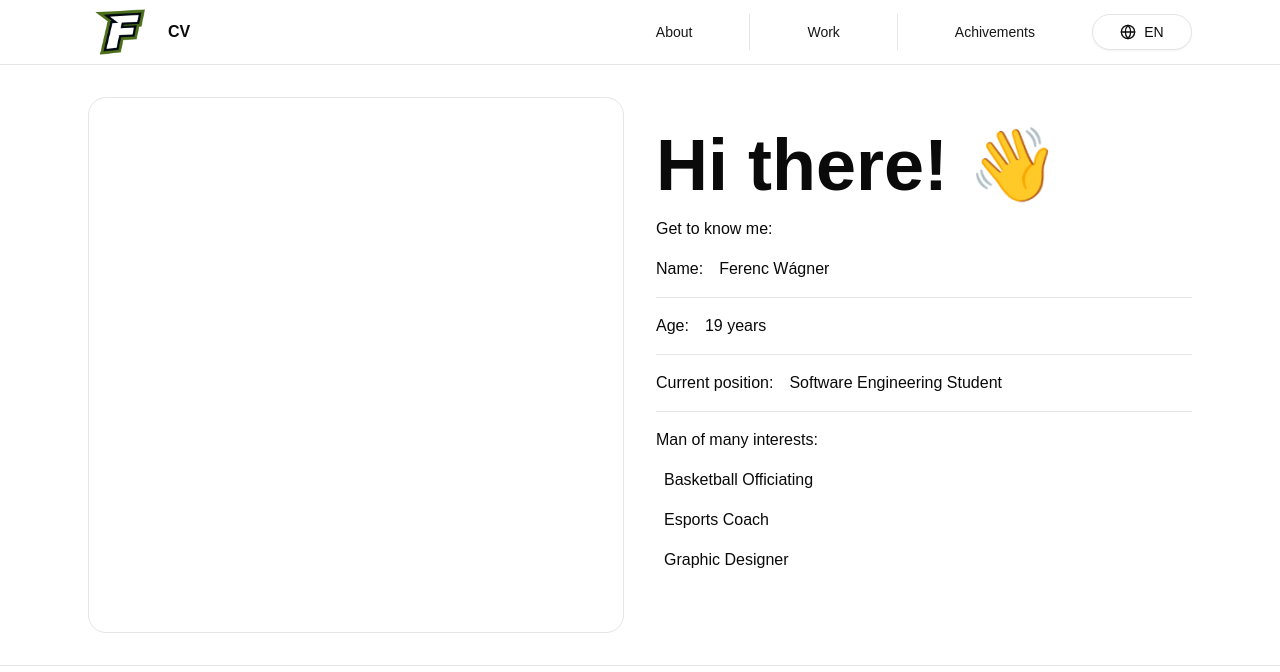
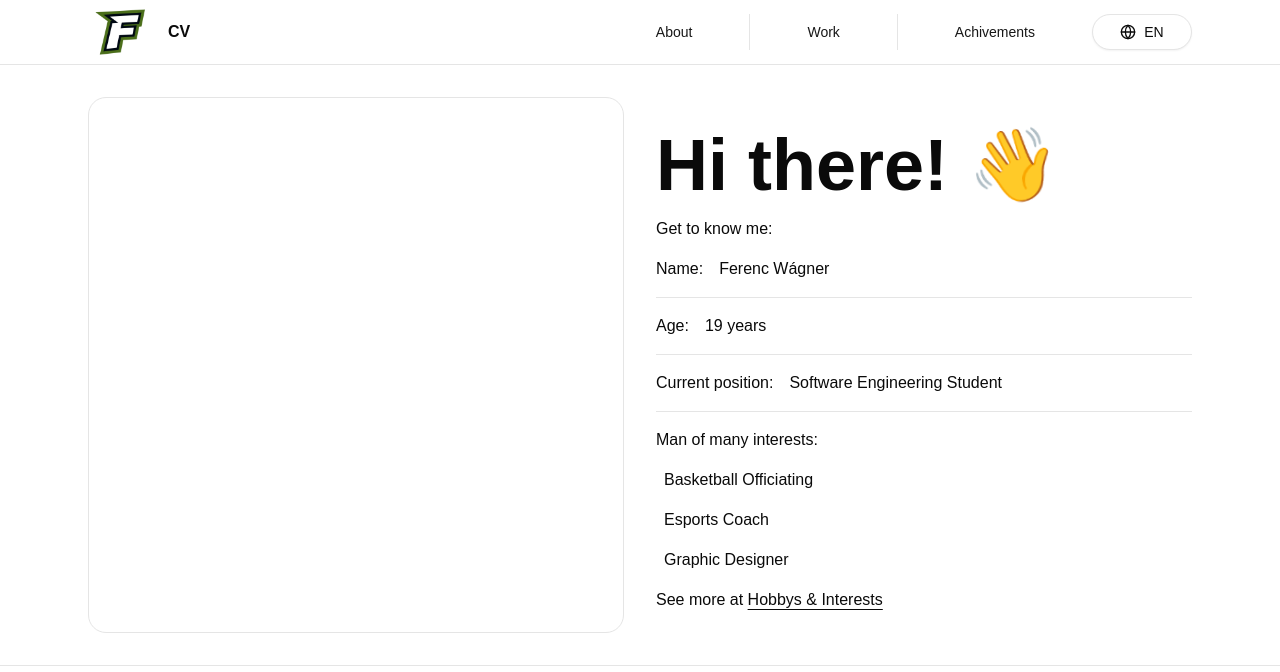
Before and after one commit to WFeree/fhub, a React (Vite) app: page / in a window 1280 px wide. Shown: the top 672 px of the page. Built offline with nearby package versions, Linux system fonts and the light colour scheme.

Commit message:
Add link to "Hobbys & Interests" in Header component

```diff
--- a/src/components/Header.tsx
+++ b/src/components/Header.tsx
@@ -28,6 +28,7 @@ const Header = () => {
             <li className="pl-2 mt-4">Basketball Officiating</li>
             <li className="pl-2 ">Esports Coach</li>
             <li className="pl-2 ">Graphic Designer</li>
+            <li>See more at <a href="#" className="underline underline-offset-4 hover:cursor-pointer">Hobbys & Interests</a></li>
           </ul>
         </div>
       </div>
```
